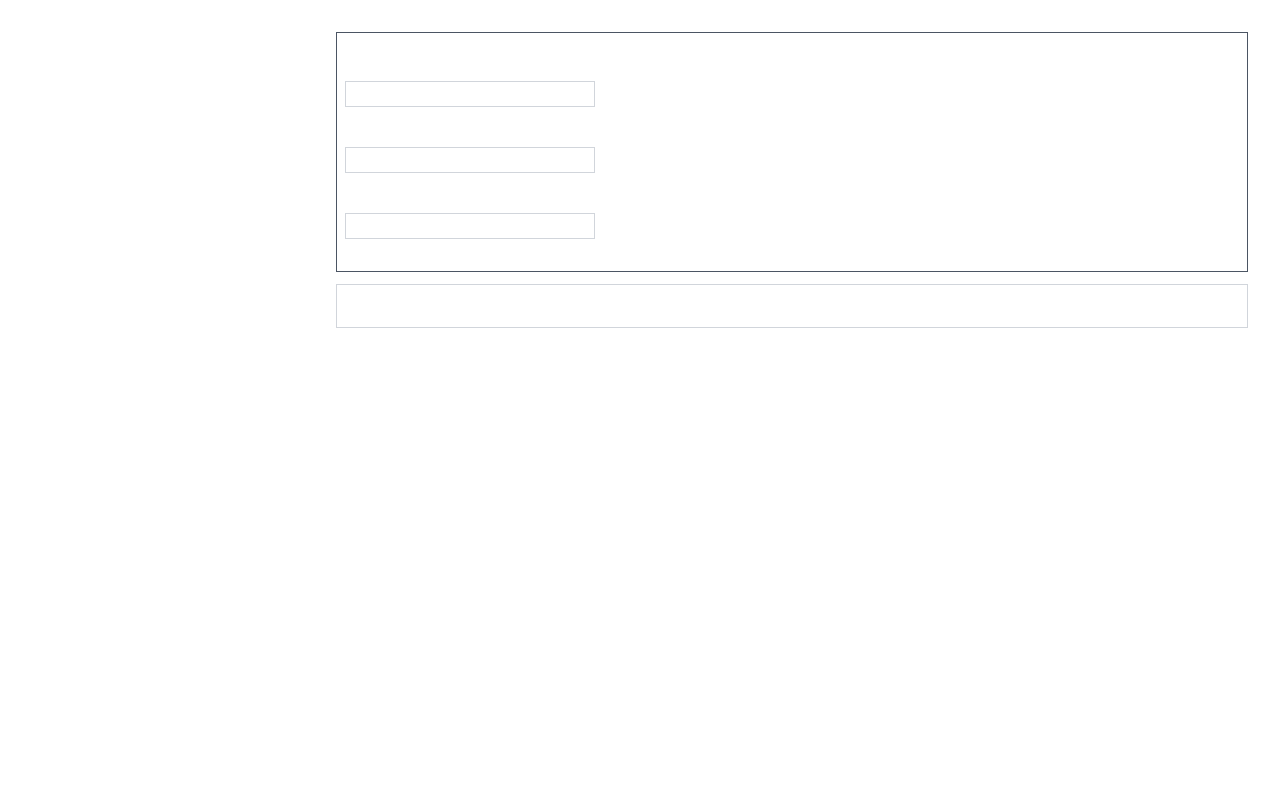
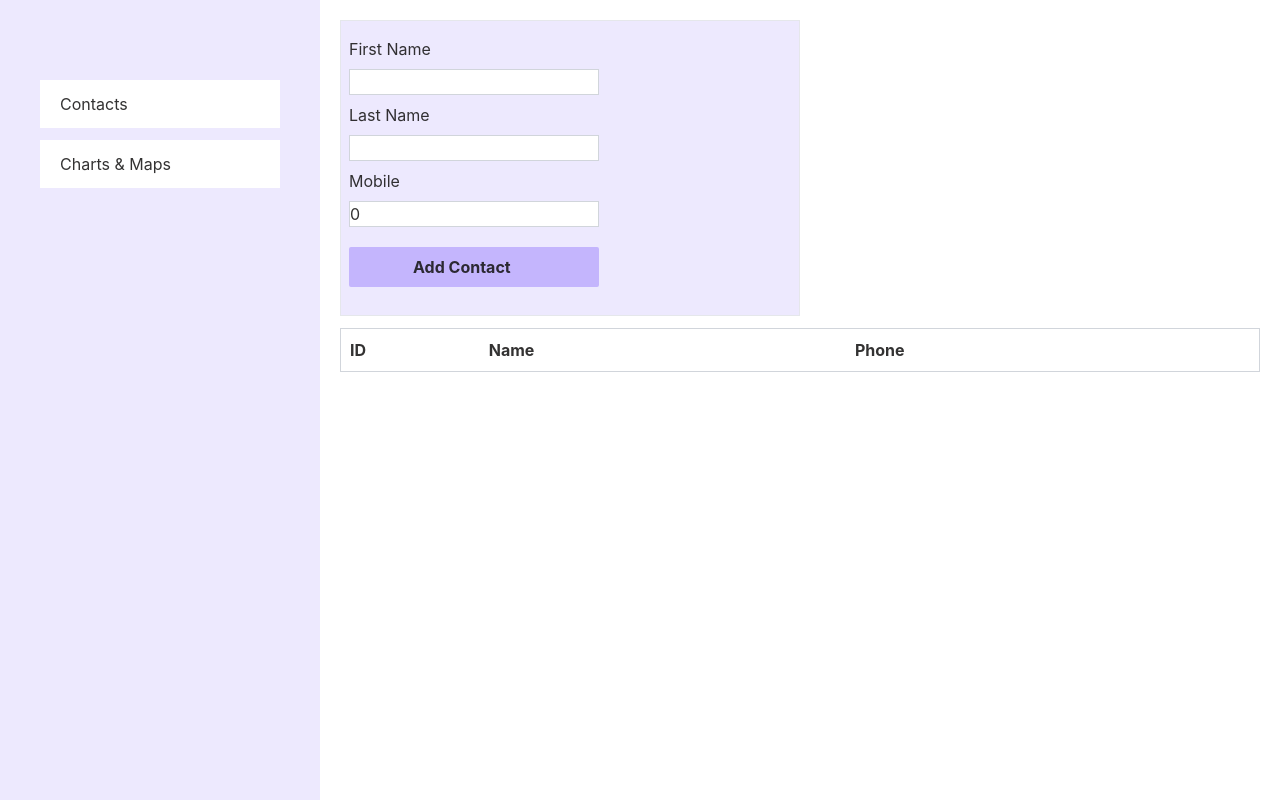
Before and after one commit to rucha0702/redux-toolkit-demo, a React (Vite) app: page /contacts in a window 1280 px wide. Built offline with nearby package versions, Linux system fonts and the light colour scheme.

Commit message:
contacts done

```diff
--- a/package.json
+++ b/package.json
@@ -11,6 +11,7 @@
   },
   "dependencies": {
     "@reduxjs/toolkit": "^2.2.3",
+    "bootstrap-icons": "^1.11.3",
     "react": "^18.2.0",
     "react-dom": "^18.2.0",
     "react-redux": "^9.1.2",
--- a/src/App.css
+++ b/src/App.css
@@ -3,6 +3,5 @@
 #root {
   max-width: 1280px;
   margin: 0 auto;
-  padding: 2rem;
   text-align: center;
 }
--- a/src/App.tsx
+++ b/src/App.tsx
@@ -7,7 +7,7 @@ function App() {
   return (
     <div className="App">
       <div className='flex flex-col lg:flex-row w-full'>
-        <div className='lg:w-1/4'>
+        <div className='lg:w-1/4 lg:h-screen bg-violet-100'>
         <Sidebar></Sidebar>
         </div>
         <div className='lg:w-3/4'>
--- a/src/components/inputbox/InputBox.tsx
+++ b/src/components/inputbox/InputBox.tsx
@@ -7,7 +7,8 @@ import { Contact } from "../../store/features/contactSlice";
   interface InputBoxProps {
     type: string;
     title: string;
-    value: string | number | null;
+    value: string | number;
+    // value: string | number | null;
     name: string;
     setContact: React.Dispatch<React.SetStateAction<Contact>>;
 }
--- a/src/components/sidebar/Sidebar.tsx
+++ b/src/components/sidebar/Sidebar.tsx
@@ -3,10 +3,10 @@ import { Link } from 'react-router-dom';
 
 const Sidebar: React.FC = () => {
   return (
-    <div className=''>
-        <div className='flex flex-col items-start p-3 gap-3'>
-            <Link to='/contacts'>Contacts</Link>
-            <Link to='/charts'>Charts & Maps</Link>
+    <div className='h-full'>
+        <div className='lg:h-full lg:px-10 lg:py-20 flex justify-center lg:justify-start lg:flex-col flex-row items-start p-3 gap-3'>
+            <Link className='bg-white p-3 px-5 w-full text-left hover:bg-violet-300' to='/contacts'>Contacts</Link>
+            <Link className='bg-white p-3 px-5 w-full text-left hover:bg-violet-300'  to='/charts'>Charts & Maps</Link>
         </div>
     </div>
   )
--- a/src/index.css
+++ b/src/index.css
@@ -8,8 +8,8 @@
   line-height: 1.5;
   font-weight: 400;
 
-  color-scheme: light dark;
-  color: rgba(255, 255, 255, 0.87);
+  color-scheme: light;
+  color: rgba(21, 20, 20, 0.87);
 
   font-synthesis: none;
   text-rendering: optimizeLegibility;
--- a/src/pages/contact/ContactCard.tsx
+++ b/src/pages/contact/ContactCard.tsx
@@ -13,22 +13,33 @@ const ContactCard: React.FC = ()=>{
        id:-1,
        fname:'',
        lname:'',
-       phone:null,
+       phone:0,
     });
 
 
+
     const handleSave: React.MouseEventHandler<HTMLButtonElement> = () => {
-            dispatch(addContact(contact));
+        if(contact.fname&&contact.lname&&contact.phone)
+            {
+                dispatch(addContact(contact));
+
             setContact({
                 id:-1,
                 fname:'',
                 lname:'',
                 phone:0,
              });
+            }
+            else
+            {
+                alert("Please fill all the details");
+            }
     };
+    return(
+        <div className='border border-gray-200 bg-violet-100 p-2 w-full lg:w-1/2'>
 
-    return(
-        <div className='border border-gray-600 p-2'>
+            <div className='w-fit'>
+
             <div>
                 <InputBox type={'text'} title={'First Name'} value={contact.fname} name={'fname'} setContact = {setContact}/>
             </div>
@@ -39,9 +50,12 @@ const ContactCard: React.FC = ()=>{
                 <InputBox type={'number'} title={'Mobile'} value={contact.phone} name={'phone'} setContact = {setContact}/>
             </div>
 
-            <div>
-                <button onClick={handleSave}>Save</button>
+            <button  onClick={handleSave} className='text-left font-bold cursor-pointer hover:bg-violet-400 my-5 px-16 py-2 bg-violet-300 rounded-sm w-full'>
+              Add Contact
+            </button>
+
             </div>
+
         </div>
     )
 }
--- a/src/pages/contact/ContactPage.tsx
+++ b/src/pages/contact/ContactPage.tsx
@@ -3,6 +3,7 @@ import ContactCard from './ContactCard.tsx';
 import { useAppSelector, useAppDispatch } from '../../store/store.ts';
 import { selectContact } from '../../store/features/selectSlice.ts';
 import EditContact from './EditContact.tsx';
+import { deleteContact } from '../../store/features/contactSlice.ts';
 
 
 const ContactPage : React.FC = ()=>{
@@ -17,13 +18,16 @@ const ContactPage : React.FC = ()=>{
         console.log("Sel id",selectedId);
         setIdSelected(true)
     }
+    const deleteNum = (num:number) =>{
+        dispatch(deleteContact(num));
+    }
     useEffect(()=>{
 
         console.log(selectedId);
     },[selectedId]);
 
     return(
-        <div className=''>
+        <div className='m-5'>
             <ContactCard/>
             <div>
                         <div className='border border-gray-300 my-3 p-2'>
@@ -39,12 +43,22 @@ const ContactPage : React.FC = ()=>{
 
                 {contacts.map((contact,id)=>{
                     return(
-                                    <tr key={id} className='w-full'>
+                                    <tr key={id} className={`text-left w-full text-black ${contact.id%2===0?'bg-gray-100':'bg-violet-100'}`}>
                                         <td>{contact.id}</td>
                                         <td><span>{contact.fname}</span> <span className=''>{contact.lname}</span></td>
                                         <td>{contact.phone}</td>
-                                        <td onClick={()=>handleChange(contact.id)}>edit</td>
-                                        <td>delete</td>
+                                        <td onClick={()=>handleChange(contact.id)}>
+                                        <svg xmlns="http://www.w3.org/2000/svg" width="16" height="16" fill="currentColor" className="cursor-pointer bi bi-pencil-square" viewBox="0 0 16 16">
+  <path d="M15.502 1.94a.5.5 0 0 1 0 .706L14.459 3.69l-2-2L13.502.646a.5.5 0 0 1 .707 0l1.293 1.293zm-1.75 2.456-2-2L4.939 9.21a.5.5 0 0 0-.121.196l-.805 2.414a.25.25 0 0 0 .316.316l2.414-.805a.5.5 0 0 0 .196-.12l6.813-6.814z"/>
+  <path fill-rule="evenodd" d="M1 13.5A1.5 1.5 0 0 0 2.5 15h11a1.5 1.5 0 0 0 1.5-1.5v-6a.5.5 0 0 0-1 0v6a.5.5 0 0 1-.5.5h-11a.5.5 0 0 1-.5-.5v-11a.5.5 0 0 1 .5-.5H9a.5.5 0 0 0 0-1H2.5A1.5 1.5 0 0 0 1 2.5z"/>
+</svg>
+                                        </td>
+                                        <td onClick={()=>{deleteNum(contact.id)}}>
+                                        <svg xmlns="http://www.w3.org/2000/svg" width="16" height="16" fill="currentColor" className="cursor-pointer bi bi-trash" viewBox="0 0 16 16">
+  <path d="M5.5 5.5A.5.5 0 0 1 6 6v6a.5.5 0 0 1-1 0V6a.5.5 0 0 1 .5-.5m2.5 0a.5.5 0 0 1 .5.5v6a.5.5 0 0 1-1 0V6a.5.5 0 0 1 .5-.5m3 .5a.5.5 0 0 0-1 0v6a.5.5 0 0 0 1 0z"/>
+  <path d="M14.5 3a1 1 0 0 1-1 1H13v9a2 2 0 0 1-2 2H5a2 2 0 0 1-2-2V4h-.5a1 1 0 0 1-1-1V2a1 1 0 0 1 1-1H6a1 1 0 0 1 1-1h2a1 1 0 0 1 1 1h3.5a1 1 0 0 1 1 1zM4.118 4 4 4.059V13a1 1 0 0 0 1 1h6a1 1 0 0 0 1-1V4.059L11.882 4zM2.5 3h11V2h-11z"/>
+</svg>
+                                        </td>
                                     </tr>
                     )
                 })}
@@ -54,7 +68,7 @@ const ContactPage : React.FC = ()=>{
             </div>
 
 
-            <div className={`${idSelected?'bg-red-200 block z-10 top-0 w-full h-full absolute':'hidden'}`}>
+            <div className={`${idSelected?'block z-10 top-0 left-0 h-full w-full h-full absolute':'hidden'}`}>
                <EditContact setIdSelected = {setIdSelected}/>
             </div>
         </div>
--- a/src/pages/contact/EditContact.tsx
+++ b/src/pages/contact/EditContact.tsx
@@ -22,7 +22,7 @@ const [contact, setContact] = useState<Contact>(contactSelected || {
   id: -1,
   fname: '',
   lname: '',
-  phone: null,
+  phone: 0,
 });
 
 
@@ -42,11 +42,14 @@ useEffect(() => {
 };
 
   return (
-    <div>EditContact
-      <div onClick={()=>{setIdSelected(false)}}>
-        close
+    <div className="bg-gray-800 relative bg-opacity-70 flex items-center justify-center w-full h-full">
+      <div className='border border-gray-200 relative z-20 bg-white w-full lg:w-1/3 opacity-1 p-2'>
+      <div className="absolute cursor-pointer top-5 right-5 bg-red-100 rounded-sm" onClick={()=>{setIdSelected(false)}}>
+      <svg xmlns="http://www.w3.org/2000/svg" width="24" height="24" fill="red" className="bi bi-x-square" viewBox="0 0 16 16">
+  <path d="M14 1a1 1 0 0 1 1 1v12a1 1 0 0 1-1 1H2a1 1 0 0 1-1-1V2a1 1 0 0 1 1-1zM2 0a2 2 0 0 0-2 2v12a2 2 0 0 0 2 2h12a2 2 0 0 0 2-2V2a2 2 0 0 0-2-2z"/>
+  <path d="M4.646 4.646a.5.5 0 0 1 .708 0L8 7.293l2.646-2.647a.5.5 0 0 1 .708.708L8.707 8l2.647 2.646a.5.5 0 0 1-.708.708L8 8.707l-2.646 2.647a.5.5 0 0 1-.708-.708L7.293 8 4.646 5.354a.5.5 0 0 1 0-.708"/>
+</svg>
       </div>
-      <div className='border border-gray-600 p-2'>
             <div>
                 <InputBox type={'text'} title={'First Name'} value={contact?contact.fname:''} name={'fname'} setContact = {setContact}/>
             </div>
@@ -56,12 +59,13 @@ useEffect(() => {
             <div>
                 <InputBox type={'number'} title={'Mobile'} value={contact?contact.phone:''} name={'phone'} setContact = {setContact}/>
             </div>
-            <div>{contact?contact.fname:''}</div>
-            <div>{contact?contact.lname:''}</div>
+            {/* <div>{contact?contact.fname:''}</div>
+            <div>{contact?contact.lname:''}</div> */}
 
-            <div>
-                <button onClick={handleSave}>Save</button>
-            </div>
+            <button  onClick={handleSave} className='text-left font-bold cursor-pointer hover:bg-violet-400 my-5 px-16 py-2 bg-violet-300 rounded-sm w-full lg:w-fit'>
+              Save
+            </button>
+
         </div>
     </div>
   )
--- a/src/store/features/contactSlice.ts
+++ b/src/store/features/contactSlice.ts
@@ -6,7 +6,8 @@ export interface Contact{
     id:number;
     fname:string;
     lname:string;
-    phone:null | number;
+    phone:number;
+    // phone:null | number;
 }
 
 // array of contacts
@@ -15,7 +16,7 @@ export interface ContactList{
 }
 
 const initialState: ContactList = {
-    contacts:[],
+    contacts: localStorage.getItem('contacts') ? JSON.parse(localStorage.getItem('contacts')!) : [],
 };
 
 export const ContactSlice = createSlice({
@@ -25,7 +26,8 @@ export const ContactSlice = createSlice({
       addContact:(state, action:PayloadAction<{
         fname:string;
         lname:string;
-        phone:number | null;
+        phone:number;
+        // phone:number | null;
     }
     >) =>{
             state.contacts.push({
@@ -34,12 +36,24 @@ export const ContactSlice = createSlice({
                 lname: action.payload.lname,
                 phone:action.payload.phone
             });
+            state.contacts.forEach((contact, index) => {
+                contact.id = index + 1;
+            });
+            localStorage.setItem("contacts", JSON.stringify(state.contacts));
       },
       editContact:(state, action:PayloadAction<Contact>) =>{
             state.contacts[action.payload.id] =action.payload;
+            localStorage.setItem("contacts", JSON.stringify(state.contacts));
+      },
+      deleteContact:(state, action:PayloadAction<number>) =>{
+            state.contacts.splice(action.payload,1);
+            state.contacts.forEach((contact, index) => {
+                contact.id = index + 1;
+            });
+            localStorage.setItem("contacts", JSON.stringify(state.contacts));
       },
     }
 })
 
 export default ContactSlice.reducer;
-export const {addContact, editContact}  = ContactSlice.actions;
+export const {addContact, editContact, deleteContact}  = ContactSlice.actions;
```
Also changed, not shown: 1 other file (tests, documents, lock files or other folders).
